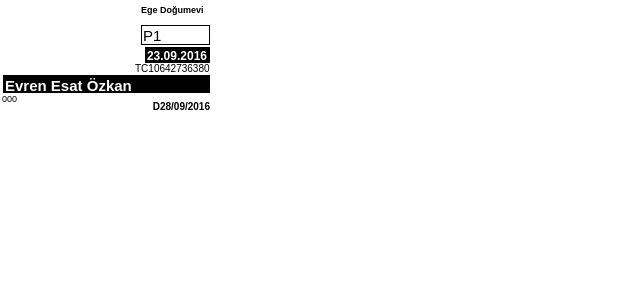
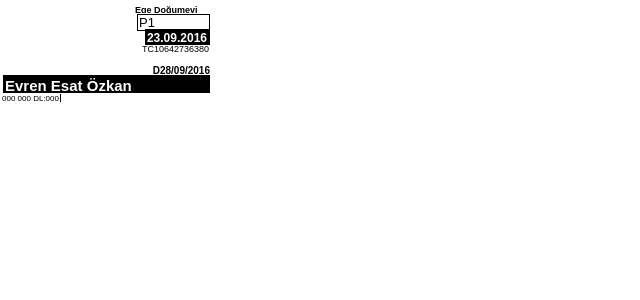
Before and after one commit to evrenesat/genesis, a Django app: page /lab/admission_barcode/1/ in a window 1280 px wide. Shown: the top 300 px of the page, without its empty margins (0-640 px from the left). Run offline with Django 3.2, Linux system fonts and the light colour scheme; a user stored in the database is signed in; data comes from the database, SQL or seed files in the repository; tables that the repository leaves empty hold one stand-in row (values such as "Sample post"); parts of the project's set-up code (start-up, migrations or seed data) failed here and were passed over; some libraries are stand-ins or nearby versions.

Commit message:
better everything

```diff
--- a/genesis/lab/models/analysis.py
+++ b/genesis/lab/models/analysis.py
@@ -182,6 +182,8 @@ class Analyse(models.Model):
     result_json = models.TextField(_('Analyse result dict'), editable=False, null=True)
     sample_amount = models.CharField(_('Sample Amount'), max_length=20, null=True, blank=True)
     sample_type = models.ForeignKey(SampleType, models.PROTECT, verbose_name=_('Sample type'),
+                                    null=True, blank=True)
+    medium_type = models.ForeignKey(MediumType, models.PROTECT, verbose_name=_('Medium type'),
                                     null=True, blank=True)
     template = models.ForeignKey(ReportTemplate, models.PROTECT, verbose_name=_('Report template'),
                                  null=True, blank=True, help_text=_(
--- a/genesis/lab/models/patient.py
+++ b/genesis/lab/models/patient.py
@@ -140,6 +140,11 @@ class Admission(models.Model):
 
     # operator = models.ForeignKey(User, verbose_name=_('Operator'), editable=False)
 
+
+    @staticmethod
+    def autocomplete_search_fields():
+        return ("id__iexact", "patient__name__icontains")
+
     def is_approved(self):
         return all(self.analyse_set.values_list('approved', flat=True))
 
--- a/genesis/lab/views.py
+++ b/genesis/lab/views.py
@@ -54,6 +54,8 @@ def analyse_check(request):
 
 @login_required
 def analyse_barcode(request, pk):
+    return admission_barcode(request,
+                             Analyse.objects.filter(pk=pk).values_list('admission_id', flat=True)[0])
     analyse = Analyse.objects.get(pk=pk)
     return render(request, 'barcode_analyse.html', {
         'analyse': analyse,
@@ -138,8 +140,20 @@ def multiple_reports_for_panel(request, group_code):
 @login_required
 def admission_barcode(request, pk):
     admission = Admission.objects.get(pk=pk)
+    analyses = set()
+    for analyse in admission.analyse_set.all():
+        try:
+            print(analyse.type.category, '||', analyse.sample_type)
+            analyses.add((analyse.type.category.get_code(),
+                          analyse.sample_type.get_code(),
+            analyse.external_lab.get_code() if analyse.external else ''
+                          )
+                         )
+        except AttributeError:
+            pass
+
     return render(request, 'barcode_admission.html', {
-        'analyses': [an.get_code for an in admission.analyse_set.all()],
+        'analyses': analyses,
         'admission': admission,
         'id': admission.id,
         'admission_id': admission.id,
--- a/genesis/templates/barcode_admission.html
+++ b/genesis/templates/barcode_admission.html
@@ -2,15 +2,15 @@
 {% block barcode %}
 
     <div id="acodes">
-    {% for acode in analyses %}
-    {{ acode }}
+    {% for scode, catcode, external in analyses %}
+    <span>{{ scode }} {{ catcode }} {% if external %}DL:{{ external }}{% endif %}</span>
     {% endfor %}
     </div>
     <div id="bid">P{{ id }} </div>
     <div id="aid">TC{{ person_id }} </div>
 
     {% if is_urgent %}
-    <div id="urgent" class="invertedtext">|| ACİL ||</div>
+    <div id="urgent" class="invertedtext">ACiL</div>
     {% endif %}
 
     <div class="invertedtext" id="adate">{{ admission_time|date:"d.m.Y" }}</div>
--- a/genesis/templates/barcode_base.html
+++ b/genesis/templates/barcode_base.html
@@ -49,7 +49,7 @@
 
         #adate {
             position: absolute;
-            top: 47px;
+            top: 29px;
             right: 0px;
             font-size: 12px;
             padding: 2px 3px 0px 2px;
@@ -57,19 +57,19 @@
 
         #bid {
             position: absolute;
-            top: 25px;
+            top: 14px;
             right: 0px;
-            font-size: 15px;
-            width: 65px;
+            font-size: 13px;
+            width: 69px;
             border: 1px solid;
-            padding: 1px 1px 0px 1px;
+            padding: 0px 1px 0px 1px;
         }
 
         #aid {
             position: absolute;
-            top: 63px;
-            right: 21px;
-            font-size: 10px;
+            top: 44px;
+            right: 14px;
+            font-size: 9px;
             width: 54px;
         }
 
@@ -109,39 +109,50 @@
             padding: 2px 1px 0 1px;
         }
 
+        #acodes span{
+            display: inline-block;
+            border-right:1px solid #000;
+            padding-right:1px;
+            height: 8px;
+        }
         #acodes {
             position: absolute;
             left: 2px;
             bottom: 0px;
-            font-size: 9px;
+            font-size: 8px;
             text-transform: uppercase;
-            width: 149px;
+            width: 211px;
             height: 18px;
             overflow: hidden;
         }
 
         #urgent {
             position: absolute;
-            left: 98px;
-            bottom: 0;
-            font-size: 14px;
-            padding-top: 5px;
+            right: 0;
+            top: 52px;
+            font-size: 9px;
+            letter-spacing: -1px;
+            width: 17px;
+            height: 7px;
+            border: 1px dashed;
         }
 
         #brithdate {
             position: absolute;
             right: 0;
-            bottom: 0;
+            bottom: 36px;
             font-weight: bold;
         }
 
         #inst {
             position: absolute;
-            right: 4px;
+            right: 0px;
             top: 5px;
             font-weight: bold;
-            width: 65px;
+            width: 75px;
             font-size: 9px;
+            overflow: hidden;
+            height: 8px;
         }
     </style>
 </head>
```
Also changed, not shown: genesis/com/admin.py (+15 -4 lines), genesis/com/models.py (+29 -19 lines), genesis/lab/admin.py (+8 -2 lines), genesis/locale/tr/LC_MESSAGES/django.po.
